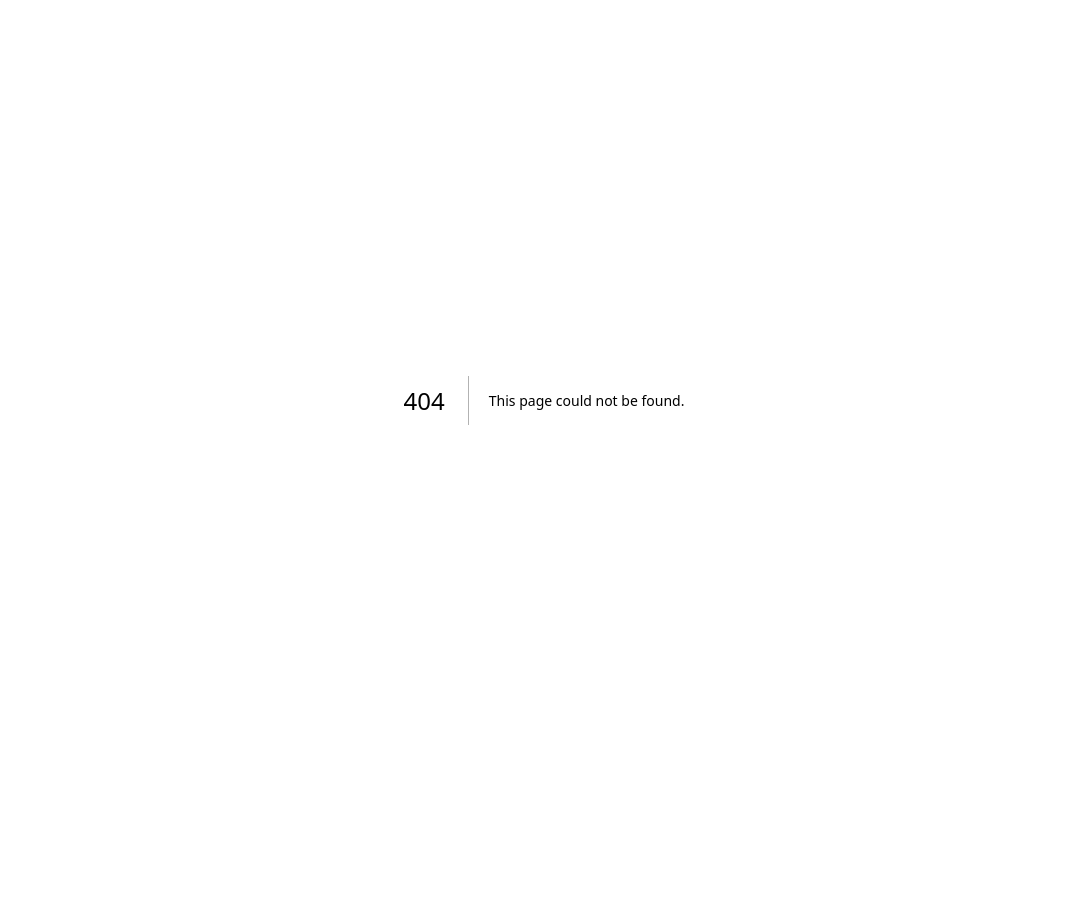
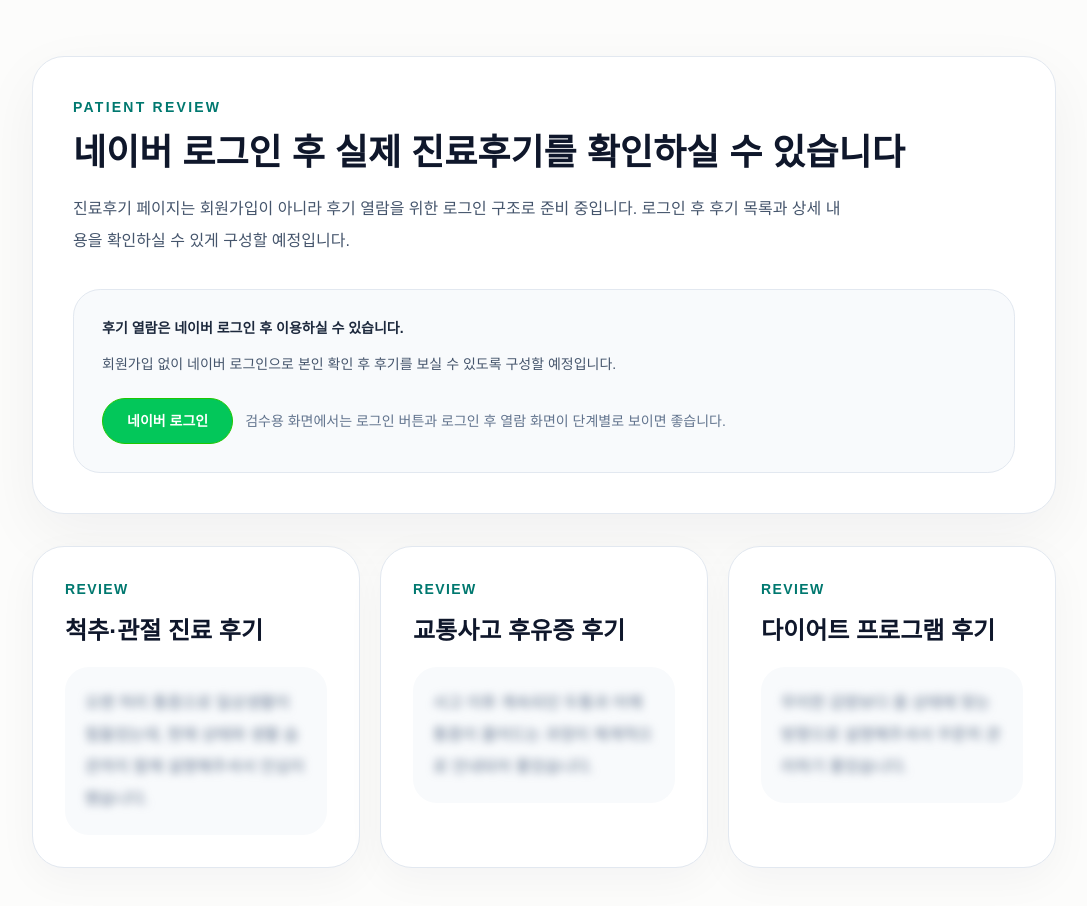
Before and after one commit to jongjongin/anseong-clinic-homepage, a Next.js app: page /reviews in a window 1280 px wide. Before the commit this address had no page. Shown: the top 906 px of the page, without its empty margins (96-1183 px from the left). Before the commit the page ends 800 px from the top, so only its background shows below. Built offline with nearby package versions, Linux system fonts and the light colour scheme.

Commit message:
네이버로그인

```diff
--- a/app/privacy-policy/page.tsx
+++ b/app/privacy-policy/page.tsx
@@ -10,13 +10,15 @@
     title: "1. 개인정보의 처리 목적",
     body: [
       "안성경희365한의원은 상담 연결, 문의 응대, 서비스 운영 및 개선을 위해 필요한 범위에서 개인정보를 처리할 수 있습니다.",
-      "현재 홈페이지에서는 별도의 회원가입 기능을 제공하지 않으며, 전화 상담 및 외부 상담 채널 연결 과정에서 필요한 정보만 최소한으로 확인합니다.",
+      "현재 홈페이지에서는 별도의 일반 회원가입 기능을 제공하지 않으며, 전화 상담 및 외부 상담 채널 연결 과정에서 필요한 정보만 최소한으로 확인합니다.",
+      "향후 네이버 로그인을 통해 진료후기 열람 기능을 운영하는 경우, 후기 보기 목적에 필요한 범위에서만 로그인 정보를 활용할 수 있습니다.",
     ],
   },
   {
     title: "2. 처리하는 개인정보 항목",
     body: [
       "전화 상담 또는 카카오 상담 과정에서 이름, 연락처, 상담 내용 등이 수집될 수 있습니다.",
+      "네이버 로그인 기능을 적용하는 경우 후기 열람을 위한 최소 범위의 회원 식별 정보가 수집될 수 있으며, 실제 운영 시 수집 항목은 별도 고지합니다.",
       "웹사이트 이용 과정에서 접속 일시, 브라우저 정보, IP 주소 등 기본적인 로그 정보가 자동으로 생성될 수 있습니다.",
     ],
   },
--- /dev/null
+++ b/app/reviews/page.tsx
@@ -0,0 +1,64 @@
+import type { Metadata } from "next";
+import { reviewsSectionContent } from "@/components/home/content";
+
+export const metadata: Metadata = {
+  title: "진료후기 | 안성경희365한의원",
+  description: "안성경희365한의원 진료후기 안내",
+};
+
+export default function ReviewsPage() {
+  return (
+    <main className="min-h-screen bg-[#fcfcfb] px-4 py-14 sm:px-6 lg:px-8">
+      <div className="mx-auto max-w-5xl space-y-8">
+        <section className="rounded-[2rem] border border-slate-200 bg-white p-8 shadow-[0_20px_60px_rgba(15,23,42,0.05)] sm:p-10">
+          <p className="text-sm font-semibold tracking-[0.16em] text-teal-700 uppercase">
+            {reviewsSectionContent.eyebrow}
+          </p>
+          <h1 className="mt-4 text-3xl font-bold text-slate-900 sm:text-4xl">
+            {reviewsSectionContent.loginTitle}
+          </h1>
+          <p className="mt-5 max-w-3xl text-base leading-8 text-slate-600">
+            {reviewsSectionContent.loginDescription}
+          </p>
+
+          <div className="mt-8 rounded-[1.7rem] border border-slate-200 bg-slate-50 p-6 sm:p-7">
+            <p className="text-sm font-semibold text-slate-800">
+              후기 열람은 네이버 로그인 후 이용하실 수 있습니다.
+            </p>
+            <p className="mt-3 text-sm leading-7 text-slate-600">
+              회원가입 없이 네이버 로그인으로 본인 확인 후 후기를 보실 수 있도록 구성할 예정입니다.
+            </p>
+            <div className="mt-5 flex flex-col gap-3 sm:flex-row sm:items-center">
+              <button
+                type="button"
+                className="inline-flex rounded-full border border-[#1ec800] bg-[#03c75a] px-6 py-3 text-center text-sm font-semibold text-white"
+              >
+                네이버 로그인
+              </button>
+              <p className="text-sm leading-6 text-slate-500">
+                검수용 화면에서는 로그인 버튼과 로그인 후 열람 화면이 단계별로 보이면 좋습니다.
+              </p>
+            </div>
+          </div>
+        </section>
+
+        <section className="grid gap-5 lg:grid-cols-3">
+          {reviewsSectionContent.cards.map((card) => (
+            <article
+              key={card.title}
+              className="overflow-hidden rounded-[2rem] border border-slate-200 bg-white p-6 shadow-[0_12px_40px_rgba(15,23,42,0.04)] sm:p-8"
+            >
+              <p className="text-sm font-semibold tracking-[0.1em] text-teal-700 uppercase">Review</p>
+              <h2 className="mt-4 text-2xl font-bold text-slate-900">{card.title}</h2>
+              <div className="mt-5 rounded-[1.5rem] bg-slate-50 p-5">
+                <p className="blur-[4px] select-none text-base leading-8 text-slate-500">
+                  {card.excerpt}
+                </p>
+              </div>
+            </article>
+          ))}
+        </section>
+      </div>
+    </main>
+  );
+}
--- a/app/terms/page.tsx
+++ b/app/terms/page.tsx
@@ -16,6 +16,7 @@
     title: "2. 서비스의 내용",
     body: [
       "홈페이지는 병원 소개, 진료 안내, 위치 안내, 상담 연결 등 병원 관련 정보를 제공합니다.",
+      "진료후기 열람 기능은 네이버 로그인 등 별도 인증 후 제공될 수 있습니다.",
       "실제 진료 예약, 상담, 결제 등은 외부 채널 또는 별도 절차를 통해 진행될 수 있습니다.",
     ],
   },
--- a/components/home/content.ts
+++ b/components/home/content.ts
@@ -4,7 +4,7 @@
   { label: "의료진", href: "#doctors" },
   { label: "블로그", href: "/blog" },
   { label: "이벤트", href: "#events" },
-  { label: "진료후기", href: "#reviews", disabled: true, note: "준비중" },
+  { label: "진료후기", href: "/reviews" },
   { label: "비대면진료", href: "#telemedicine" },
   { label: "오시는 길", href: "#hours" },
   { label: "상담 문의", href: "#consult" },
@@ -289,10 +289,16 @@
 
 export const reviewsSectionContent = {
   eyebrow: "Patient Review",
-  title: "진료후기는 로그인 후 확인할 수 있도록 준비 중입니다",
+  title: "진료후기는 네이버 로그인 후 확인하실 수 있도록 준비하고 있습니다",
   description:
-    "실제 후기는 보호된 영역으로 운영할 예정이며, 현재는 구조와 화면만 먼저 반영했습니다.",
-  statusBadge: "로그인 기능 준비 예정",
+    "후기 열람은 로그인 후 가능한 구조로 운영할 예정이며, 현재는 로그인 전 안내 화면을 먼저 반영해 두었습니다.",
+  statusBadge: "후기 보기 전용 로그인",
+  loginTitle: "네이버 로그인 후 실제 진료후기를 확인하실 수 있습니다",
+  loginDescription:
+    "진료후기 페이지는 회원가입이 아니라 후기 열람을 위한 로그인 구조로 준비 중입니다. 로그인 후 후기 목록과 상세 내용을 확인하실 수 있게 구성할 예정입니다.",
+  loginButton: "네이버 로그인 후 후기 보기",
+  loginHelp:
+    "검수용 화면에서는 네이버 로그인 버튼과 로그인 후 후기 열람 화면이 함께 보일 수 있도록 정리해두는 것이 좋습니다.",
   cards: [
     {
       title: "척추·관절 진료 후기",
@@ -308,7 +314,7 @@
     },
   ],
   loginNotice:
-    "로그인 기능 연동 후 실제 후기 전체를 확인할 수 있습니다. 현재는 오픈 전 화면으로만 준비되어 있습니다.",
+    "로그인 후 후기만 열람하는 방식으로 운영할 예정이며, 상담이나 예약과는 별도로 분리해 관리합니다.",
 };
 
 export const telemedicineSectionContent = {
--- a/components/home/reviews-section.tsx
+++ b/components/home/reviews-section.tsx
@@ -38,8 +38,21 @@
         </div>
 
         <Reveal delayMs={120}>
-          <div className="mt-8 rounded-[1.5rem] border border-dashed border-slate-300 bg-slate-50 px-6 py-5 text-sm leading-7 text-slate-600">
-            {reviewsSectionContent.loginNotice}
+          <div className="mt-8 rounded-[1.8rem] border border-slate-200 bg-slate-50 px-6 py-6 sm:px-7">
+            <p className="text-sm font-semibold text-teal-700">{reviewsSectionContent.loginTitle}</p>
+            <p className="mt-3 text-sm leading-7 text-slate-600">
+              {reviewsSectionContent.loginDescription}
+            </p>
+            <div className="mt-5 flex flex-col gap-3 sm:flex-row sm:items-center">
+              <a
+                href="/reviews"
+                className="inline-flex rounded-full border border-[#1ec800] bg-[#03c75a] px-6 py-3 text-center text-sm font-semibold !text-white transition-colors hover:bg-[#02b351]"
+                style={{ color: "#ffffff" }}
+              >
+                {reviewsSectionContent.loginButton}
+              </a>
+              <p className="text-sm leading-6 text-slate-500">{reviewsSectionContent.loginNotice}</p>
+            </div>
           </div>
         </Reveal>
       </div>
```
